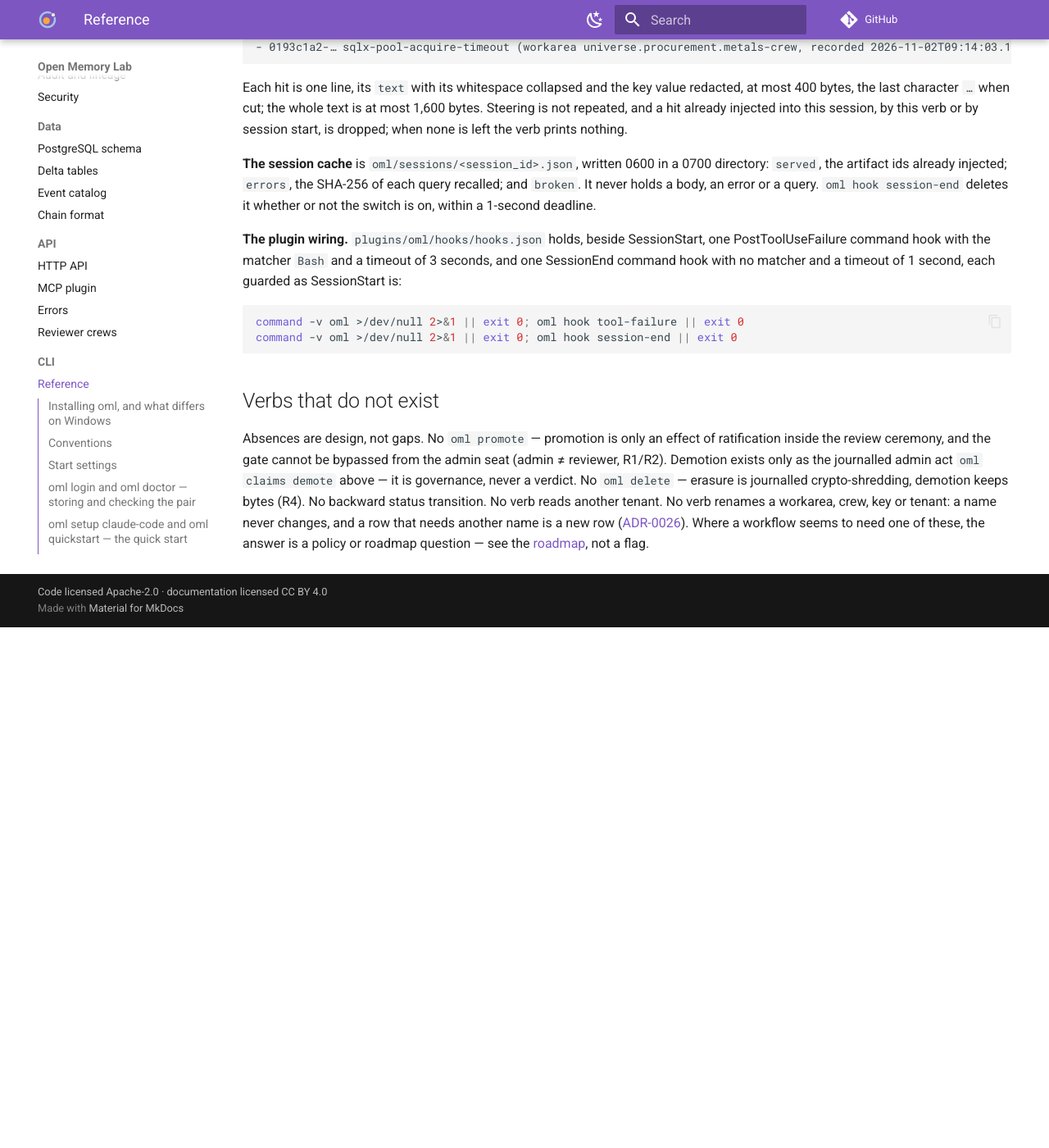
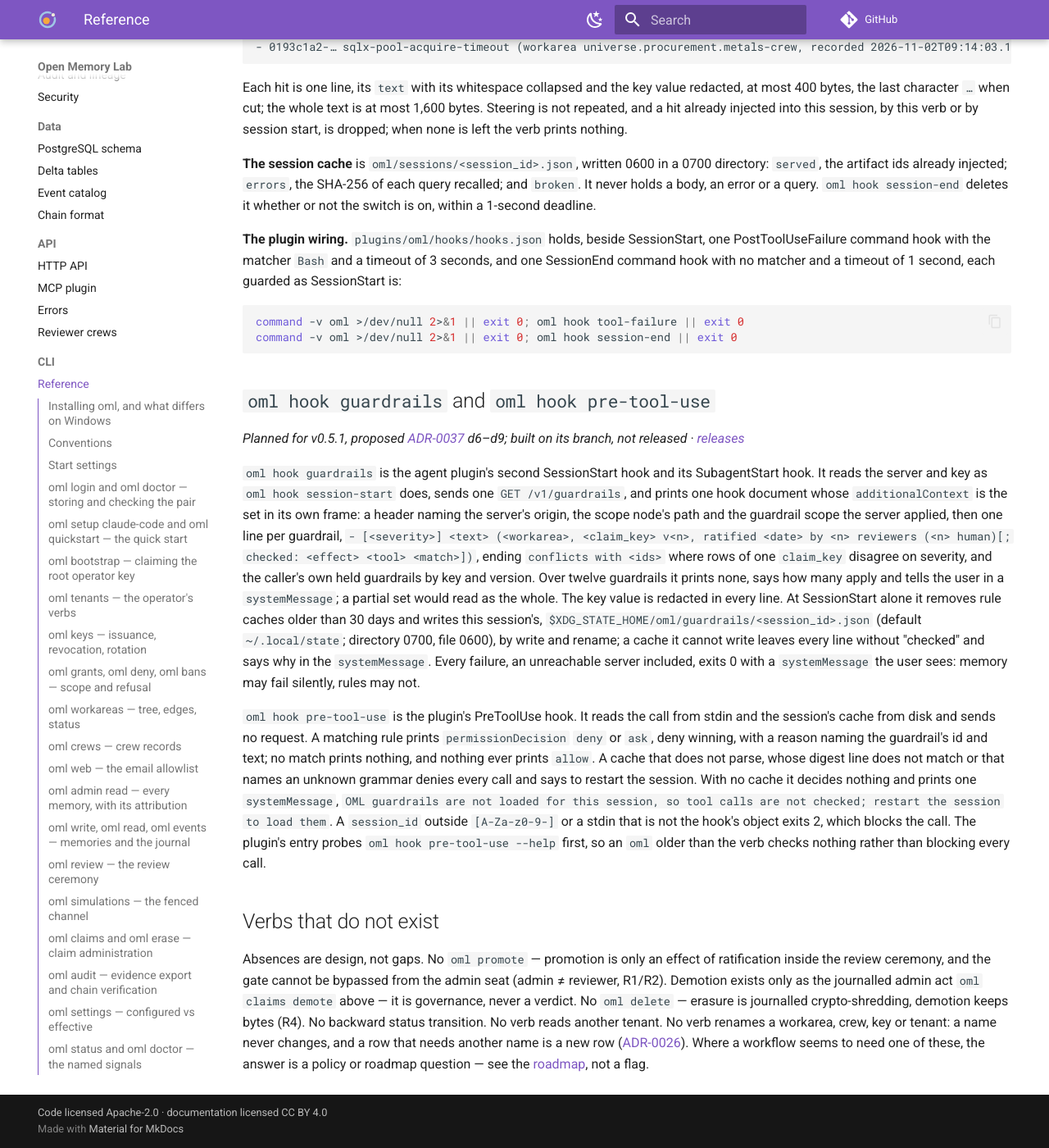
Before and after one commit to e8kor/open-memory-lab, an MkDocs documentation site: the page built from docs/cli/reference.md, in a window 1280 px wide and 1400 px high, scrolled down 22799 px. Shown: the whole window at 82% size. Built offline with MkDocs 1.6.1 and Material for MkDocs 9.7.7, drawn with Linux system fonts in a browser that asks for light colours; comment, search, counter and statistics services are not loaded; before the commit the page ends 23564 px from its top, so only the background shows below that.

Commit message:
Add the guardrail hooks to the agent plugin: oml hook guardrails at SessionStart and SubagentStart, and oml hook pre-tool-use at PreToolUse on d9's tools with onFailure block behind a version probe, documented in the plugin README and the CLI reference (proposed ADR-0037 d6, d9)

````diff
--- a/docs/cli/reference.md
+++ b/docs/cli/reference.md
@@ -824,6 +824,36 @@
 command -v oml >/dev/null 2>&1 || exit 0; oml hook session-end || exit 0
 ```
 
+## `oml hook guardrails` and `oml hook pre-tool-use`
+
+*Planned for v0.5.1, proposed [ADR-0037](../adr/ADR-0037-a-guardrail-is-a-reviewed-rule-loaded-at-session-start-and-checked-at-the-tool-call.md) d6–d9; built on its branch, not released · [releases](../product/releases.md)*
+
+`oml hook guardrails` is the agent plugin's second SessionStart hook and its SubagentStart hook.
+It reads the server and key as `oml hook session-start` does, sends one `GET /v1/guardrails`, and
+prints one hook document whose `additionalContext` is the set in its own frame: a header naming
+the server's origin, the scope node's path and the guardrail scope the server applied, then one
+line per guardrail, `- [<severity>] <text> (<workarea>, <claim_key> v<n>, ratified <date> by <n>
+reviewers (<n> human)[; checked: <effect> <tool> <match>])`, ending `conflicts with <ids>` where
+rows of one `claim_key` disagree on severity, and the caller's own held guardrails by key and
+version. Over twelve guardrails it prints none, says how many apply and tells the user in a
+`systemMessage`; a partial set would read as the whole. The key value is redacted in every line.
+At SessionStart alone it removes rule caches older than 30 days and writes this session's,
+`$XDG_STATE_HOME/oml/guardrails/<session_id>.json` (default `~/.local/state`; directory 0700,
+file 0600), by write and rename; a cache it cannot write leaves every line without "checked" and
+says why in the `systemMessage`. Every failure, an unreachable server included, exits 0 with a
+`systemMessage` the user sees: memory may fail silently, rules may not.
+
+`oml hook pre-tool-use` is the plugin's PreToolUse hook. It reads the call from stdin and the
+session's cache from disk and sends no request. A matching rule prints `permissionDecision`
+`deny` or `ask`, deny winning, with a reason naming the guardrail's id and text; no match prints
+nothing, and nothing ever prints `allow`. A cache that does not parse, whose digest line does
+not match or that names an unknown grammar denies every call and says to restart the session.
+With no cache it decides nothing and prints one `systemMessage`, `OML guardrails are not loaded
+for this session, so tool calls are not checked; restart the session to load them`. A
+`session_id` outside `[A-Za-z0-9-]` or a stdin that is not the hook's object exits 2, which
+blocks the call. The plugin's entry probes `oml hook pre-tool-use --help` first, so an `oml`
+older than the verb checks nothing rather than blocking every call.
+
 ## Verbs that do not exist
 
 Absences are design, not gaps. No `oml promote` — promotion is only an effect of ratification
````
Also changed, not shown: plugins/oml/README.md (+18 -0 lines), 1 other file.
